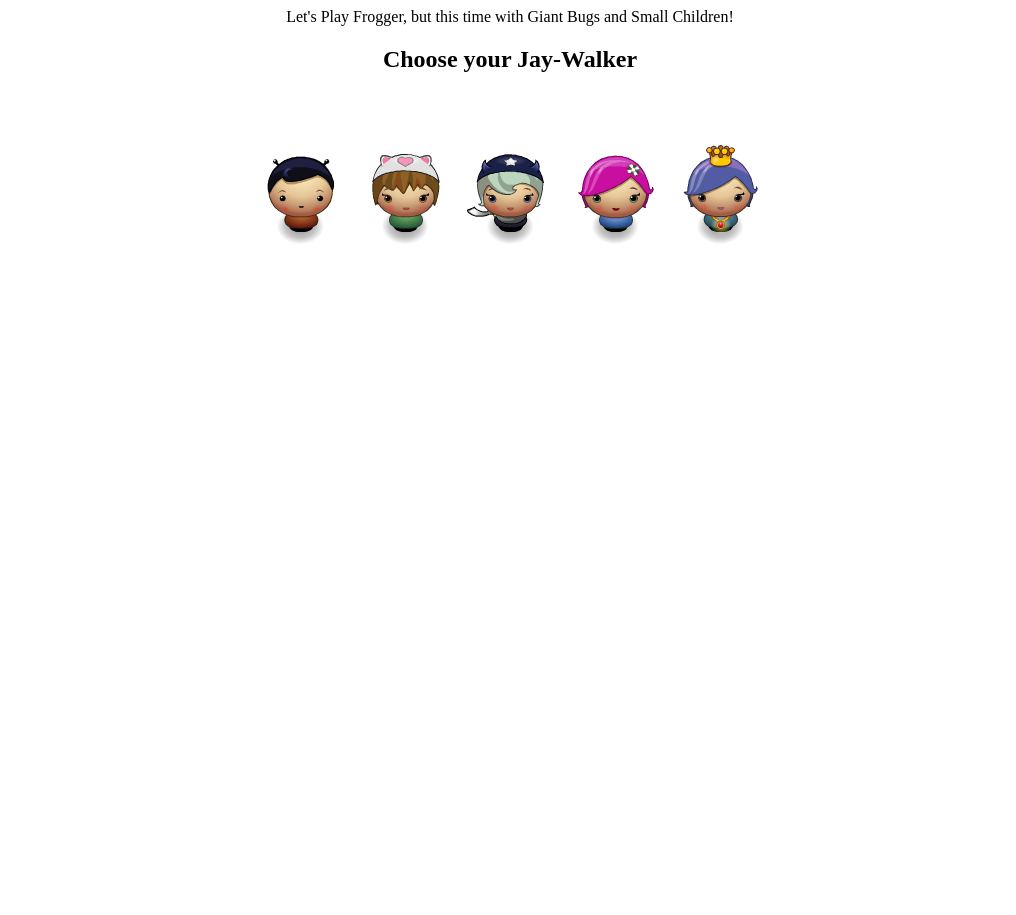
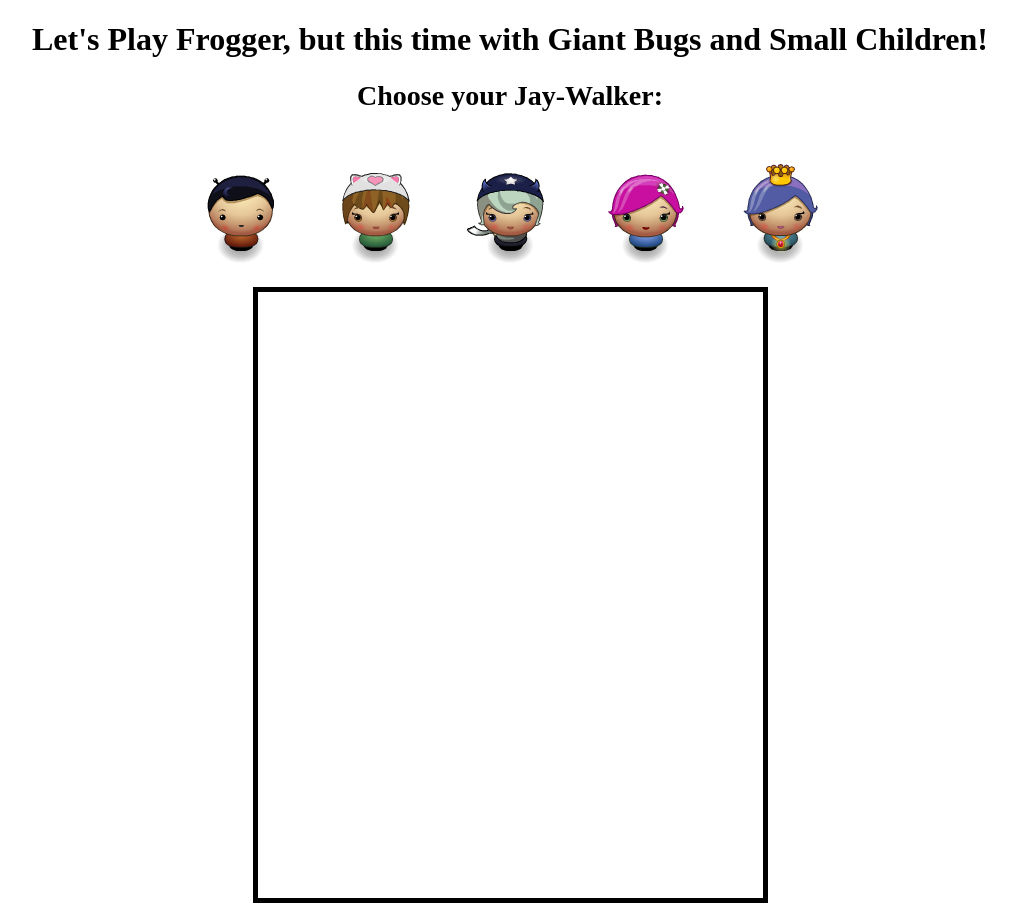
Before and after one commit to matthardwick/frontend-nanodegree-game, a plain HTML site: page index.html in a window 1280 px wide. Shown: the whole page, without its empty margins (130-1146 px from the left). Before the commit the page ends 886 px from the top, so only its background shows below. Drawn offline with Linux system fonts and the light colour scheme.

Commit message:
html css update
added meta for viewport/author, traded div for section and added classes
css for h2 character padding and canvas border

```diff
--- a/css/style.css
+++ b/css/style.css
@@ -1,3 +1,16 @@
 body {
     text-align: center;
 }
+
+h2 {
+  margin: 0;
+  font-size: 1.75em;
+}
+
+.character {
+  padding: 0 15px;
+}
+
+canvas {
+  border: 5px solid black;
+}
--- a/index.html
+++ b/index.html
@@ -2,19 +2,21 @@
 <html>
 <head>
     <meta charset="UTF-8">
+    <meta name="viewport" content="width=device-width, initial-scale=1">
+    <meta name="author" content="Matthew Hardwick">
     <title>Effective JavaScript: Frogger</title>
     <link rel="stylesheet" href="css/style.css">
 </head>
 <body>
-  <header>Let's Play Frogger, but this time with Giant Bugs and Small Children!</header>
-  <div id="character-selection">
-    <h2>Choose your Jay-Walker</h2>
-    <img src="images/char-boy.png"></img>
-    <img src="images/char-cat-girl.png"></img>
-    <img src="images/char-horn-girl.png"></img>
-    <img src="images/char-pink-girl.png"></img>
-    <img src="images/char-princess-girl.png"></img>
-  </div>
+  <header><h1>Let's Play Frogger, but this time with Giant Bugs and Small Children!</h1></header>
+  <section id="character-selection">
+    <h2>Choose your Jay-Walker:</h2>
+    <img class="character" src="images/char-boy.png"></img>
+    <img class="character" src="images/char-cat-girl.png"></img>
+    <img class="character" src="images/char-horn-girl.png"></img>
+    <img class="character" src="images/char-pink-girl.png"></img>
+    <img class="character" src="images/char-princess-girl.png"></img>
+  </section>
     <script src="js/resources.js"></script>
     <script src="js/app.js"></script>
     <script src="js/engine.js"></script>
```
